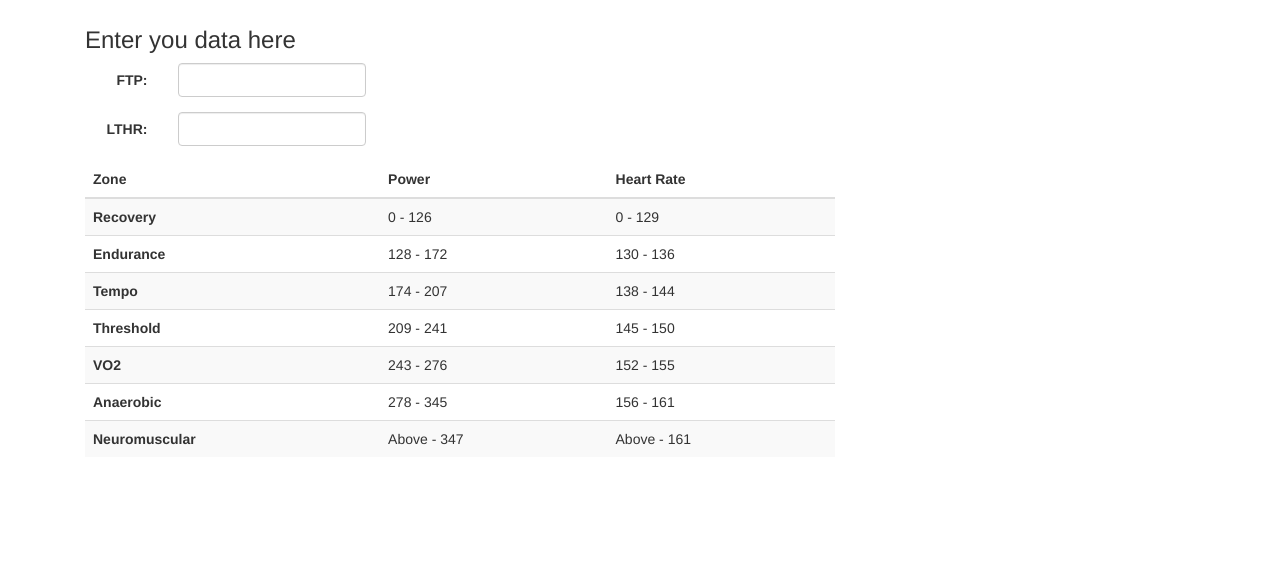
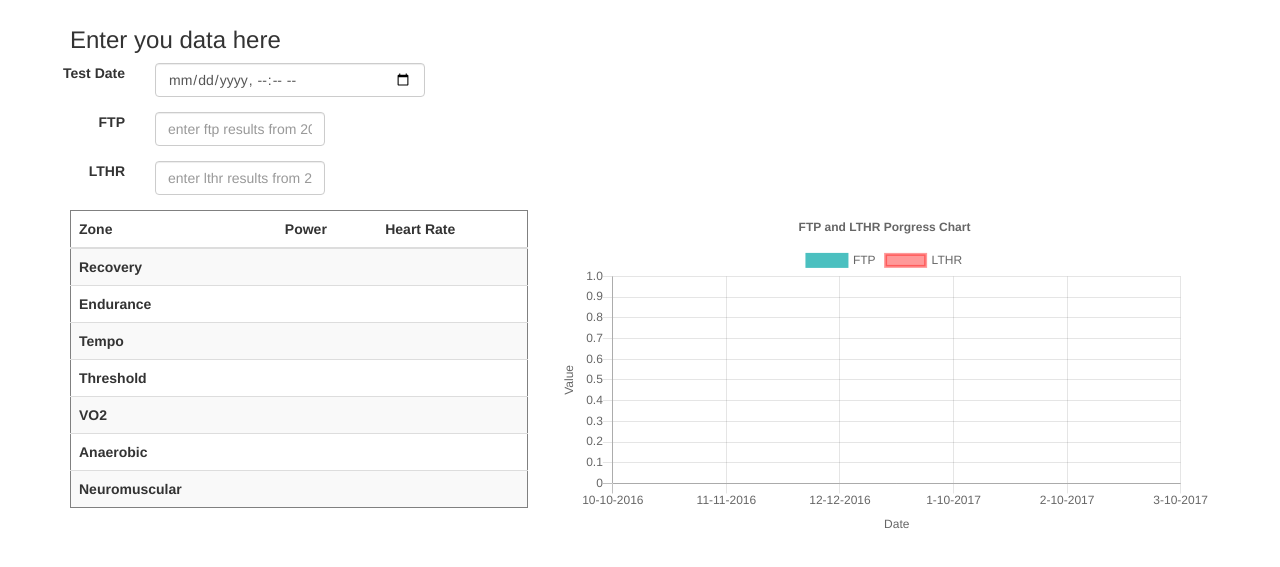
Before and after one commit to odulzaides/athlete-app, a website: page src/index.html in a window 1280 px wide. Shown: the part 63-630 px from the top of the page. Drawn offline with nearby package versions, Linux system fonts and the light colour scheme.

Commit message:
Feature: Labels on chart are derived from 'testResult dates

```diff
--- a/src/css/main.css
+++ b/src/css/main.css
@@ -92,7 +92,20 @@ textarea {
    ========================================================================== */
 
 .row-content {
-    margin-left:-9em;
+    margin:0 auto;
+}
+#test-data-form {
+    border:2px solid black;
+    border-radius:10px;
+    background:rgba(0,0,0,0.2);
+    width:26.66666%;
+    margin-bottom: 2em;
+}
+.ftp-lthr-labels {
+    text-align: right;
+}
+.table {
+    border:1px solid grey;
 }
 
 
--- a/src/index.html
+++ b/src/index.html
@@ -23,6 +23,8 @@
 <![endif]-->
 
 <!-- Add your site or application content here -->
+
+
 <div class="container">
 
     <div class="row">
@@ -31,30 +33,44 @@
         </div>
     </div>
     <!-- FTP, LTHR input form -->
-    <div class="container">
+
     <h3>Enter you data here</h3>
 
+    <div class="row">
         <div class="row row-content">
-            <div class="form-horizontal" role="form">
+            <div>
+                <div class="form-horizontal form-align" role="form">
                     <div class="form-group">
-                    <label class="col-md-2 control-label " for="ftp">FTP: </label>
-
-                    <div class="col-md-2">
-                        <input name="ftp" type="text" class="form-control" id="ftp"/>
+                        <label class="col-md-1  ftp-lthr-labels " for="test-date" >Test Date </label>
+                        <div class="col-md-3">
+                            <input name="ftp" type="datetime-local" class="form-control" id="test-date"  placeholder="enter test datet"/>
                         </div>
                     </div>
                     <div class="form-group">
-                    <label class="col-md-2 control-label" for="lthr">LTHR:</label>
+                        <label class="col-md-1  ftp-lthr-labels " for="ftp" >FTP </label>
 
                         <div class="col-md-2">
-                        <input name="lthr" type="text" class="form-control" id="lthr"/>
+                            <input name="ftp" type="text" class="form-control" id="ftp" onchange="changePower()" placeholder="enter ftp results from 20 min test"/>
+                        </div>
+                    </div>
+                    <div class="form-group">
+                        <label class="col-md-1 ftp-lthr-labels" for="lthr">LTHR</label>
+
+                        <div class="col-md-2 ">
+                            <input name="lthr" type="text" class="form-control" id="lthr" onchange="changeHeartRate()" placeholder="enter lthr results from 20 min test"/>
+                            <!-- TODO: Add button to submit form. Need to write method to save lthr and ftp in an object in n array by test date! ie zoneData:testResults:[{10-20-16: [230,152]}, {11-11-16:[234,154]}].-->
                         </div>
                     </div>
                 </div>
             </div>
+
+
+        </div>
+
+    </div>
     <!-- Zone table -->
     <section class="row">
-            <div class="col-md-8">
+        <div class="col-md-5 col-xs-12">
             <table class="table table-striped">
                 <thead>
                 <tr>
@@ -66,55 +82,61 @@
                 <tbody>
                 <tr>
                     <th>Recovery</th>
-                        <td data-group-power="power">0 - 126</td>
-                        <td data-group-lthr="lthr">0 - 129</td>
+                    <td data-group-power="power"></td>
+                    <td data-group-lthr="lthr"></td>
 
                 </tr>
                 <tr>
                     <th>Endurance</th>
-                        <td data-group-power="power">128 - 172</td>
-                        <td data-group-lthr="lthr">130 - 136</td>
+                    <td data-group-power="power"></td>
+                    <td data-group-lthr="lthr"></td>
 
                 </tr>
                 <tr>
                     <th>Tempo</th>
-                        <td data-group-power="power">174 - 207</td>
-                        <td data-group-lthr="lthr">138 - 144</td>
+                    <td data-group-power="power"></td>
+                    <td data-group-lthr="lthr"></td>
 
                 </tr>
                 <tr>
                     <th>Threshold</th>
-                        <td data-group-power="power">209 - 241</td>
-                        <td data-group-lthr="lthr">145 - 150</td>
+                    <td data-group-power="power"></td>
+                    <td data-group-lthr="lthr"></td>
 
                 </tr>
                 <tr>
                     <th>VO2</th>
-                        <td data-group-power="power">243 - 276</td>
-                        <td data-group-lthr="lthr">152 - 155</td>
+                    <td data-group-power="power"></td>
+                    <td data-group-lthr="lthr"></td>
 
                 </tr>
                 <tr>
                     <th>Anaerobic</th>
-                        <td data-group-power="power">278 - 345</td>
-                        <td data-group-lthr="lthr">156 - 161</td>
+                    <td data-group-power="power"></td>
+                    <td data-group-lthr="lthr"></td>
 
                 </tr>
                 <tr>
                     <th>Neuromuscular</th>
-                        <td data-group-power="power">Above - 347</td>
-                        <td data-group-lthr="lthr">Above - 161</td>
+                    <td data-group-power="power"></td>
+                    <td data-group-lthr="lthr"></td>
 
                 </tr>
                 </tbody>
             </table>
         </div>
+        <div class="col-md-7 col-xs-12">
+
+            <canvas id="progress-chart" width="100%" height="50"></canvas>
+        </div>
     </section>
-    </div>
+
 </div>
 
 <script src="https://code.jquery.com/jquery-1.12.0.min.js"></script>
 <script>window.jQuery || document.write('<script src="js/vendor/jquery-1.12.0.min.js"><\/script>')</script>
+<script src=../node_modules/chart.js/dist/Chart.bundle.js></script>
+<script src="js/progress.js"></script>
 <script src="js/plugins.js"></script>
 <script src="js/main.js"></script>
 
--- a/src/js/data/zones.js
+++ b/src/js/data/zones.js
@@ -1,29 +1,33 @@
 // zones  object
 var zonesData = {
-    ftp: 0,
-    lthr: 0,
+    testResults: [{"10-10-2016": [230, 152]}, {"11-11-2016": [230, 152]}, {"12-12-2016": [230, 152]}, {"1-10-2017": [230, 152]}, {"2-10-2017": [230, 152]}, {"3-10-2017": [230, 152]}],
     powerZones: [],
     lthrZones: [],
     // TODO: set this as a single DNR method
     setPowerZones: function (ftp) {
         this.ftp = ftp;
         var mult = [0, .55, .56, .75, .76, .90, .91, 1.05, 1.06, 1.20, 1.21, 1.50, 1.51];
+        this.powerZones = [];
+
         function calculateZones() {
             for (var i = 0; i < mult.length; i++) {
                 this.powerZones.push(Math.floor(this.ftp * mult[i]));
             }
         }
+
         calculateZones.call(this);
     },
     setHeartRaterZones: function (lthr) {
         this.lthr = lthr;
-        var mult = [0, .85, .86, .90, .91, .95, .96,.99, 1, 1.02, 1.03, 1.06, 1.06];
+        var mult = [0, .85, .86, .90, .91, .95, .96, .99, 1, 1.02, 1.03, 1.06, 1.06];
+        this.lthrZones = [];
         function calculateZones() {
             for (var i = 0; i < mult.length; i++) {
 
                 this.lthrZones.push(Math.floor(this.lthr * mult[i]));
             }
         }
+
         calculateZones.call(this);
     },
     // todo: DNR the get methods
@@ -32,11 +36,11 @@ var zonesData = {
         var tableDataPower = Array.prototype.slice.call(document.querySelectorAll('[data-group-power]'));
         // set zoneData as context for this method
         var that = this;
-        var tableDataHeartRate = document.querySelectorAll('[data-group-lthr]');
+
         // Display power zones on table
         var writePowerZones = function () {
+            //var powerCell = tableDataPower;
             var powerArr = that.powerZones;
-            //var powerCell = tableDataPower;
             for (var i = 0; i <= powerArr.length; i += 2) {
                 var low = i;
                 var high = i + 1;
@@ -77,12 +81,125 @@ var zonesData = {
 }
 
 //Helpers
+function getKeys() {
+    var labels = [];
+
+    function setLabels() {
+        var labelData = zonesData['testResults'];
+        for (var i = 0; i < labelData.length; i++) {
+            var item = Object.keys(labelData[i]);
+            labels.push(item[0]);
+        }
+    }
+
+    setLabels();
+    return labels;
+}
 
 
 // set data
-zonesData.setPowerZones(230);
-zonesData.setHeartRaterZones(152);
+//zonesData.setPowerZones(2130);
 
-// display data
-zonesData.getPowerZoneTableData();
-zonesData.getHeartRateZoneTableData();
+//Display updated power data
+var changePower = function (powerInput) {
+    var powerInput = document.querySelector('#ftp').value;
+    zonesData.setPowerZones(powerInput);
+    zonesData.getPowerZoneTableData();
+
+}
+
+// display updated HR data
+var changeHeartRate = function (powerInput) {
+    var lthrInput = $('#lthr').val();
+    console.log(lthrInput);
+    zonesData.setHeartRaterZones(lthrInput);
+    zonesData.getHeartRateZoneTableData();
+
+}
+
+
+//Chart
+// canvas element
+var ctx = document.querySelector('#progress-chart');
+
+// Data for Chart
+
+var data = {
+    labels: getKeys(), // FIXME: get dates from zoneData.ftp/zoneData array of objects
+    datasets: [
+        {
+            label: "FTP",
+            fill: false,
+            lineTension: 0.1,
+            backgroundColor: "rgba(75,192,192,0.4)",
+            borderColor: "rgba(75,192,192,1)",
+            borderCapStyle: 'butt',
+            borderDash: [],
+            borderDashOffset: 0.0,
+            borderJoinStyle: 'miter',
+            pointBorderColor: "rgba(75,192,192,1)",
+            pointBackgroundColor: "#fff",
+            pointBorderWidth: 1,
+            pointHoverRadius: 5,
+            pointHoverBackgroundColor: "rgba(75,192,192,1)",
+            pointHoverBorderColor: "rgba(220,220,220,1)",
+            pointHoverBorderWidth: 2,
+            pointRadius: 1,
+            pointHitRadius: 10,
+            data: ftp,
+            spanGaps: false,
+        },
+        {
+            label: "LTHR",
+            fill: false,
+            lineTension: 0.1,
+            backgroundColor: "rgba(255,0,0,0.4)",
+            borderColor: "rgba(255,0,0,0.4)",
+            borderCapStyle: 'butt',
+            borderDash: [],
+            borderDashOffset: 0.0,
+            borderJoinStyle: 'miter',
+            pointBorderColor: "rgba(255,0,0,0.4)",
+            pointBackgroundColor: "#fff",
+            pointBorderWidth: 1,
+            pointHoverRadius: 5,
+            pointHoverBackgroundColor: "rgba(255,0,0,0.4)",
+            pointHoverBorderColor: "rgba(255,0,0,0.4)",
+            pointHoverBorderWidth: 2,
+            pointRadius: 1,
+            pointHitRadius: 10,
+            data: lthr,
+            spanGaps: false,
+        }
+
+    ]
+};
+
+//create chart
+var progressChart = new Chart(ctx, {
+    type: 'line',
+    data: data,
+    options: {
+        responsive: true,
+        title: {
+            display: true,
+            text: 'FTP and LTHR Porgress Chart'
+        },
+        scales: {
+            xAxes: [{
+                display: true,
+                scaleLabel: {
+                    display: true,
+                    labelString: 'Date'
+                }
+            }],
+            yAxes: [{
+                display: true,
+                scaleLabel: {
+                    display: true,
+                    labelString: 'Value'
+                }
+            }]
+        }
+    }
+});
--- /dev/null
+++ b/src/js/progress.js
@@ -0,0 +1 @@
+"use strict";
```
Also changed, not shown: package.json (+5 -2 lines), src/BOILERPLATE_README.md (added, +93 -0 lines), dist/BOILERPLATE_README.md (added), dist/css/main.css, dist/index.html, dist/js/data/zones.js, dist/js/progress.js (added), 1 other file. Lines whose indentation alone changed are shown as unchanged.
